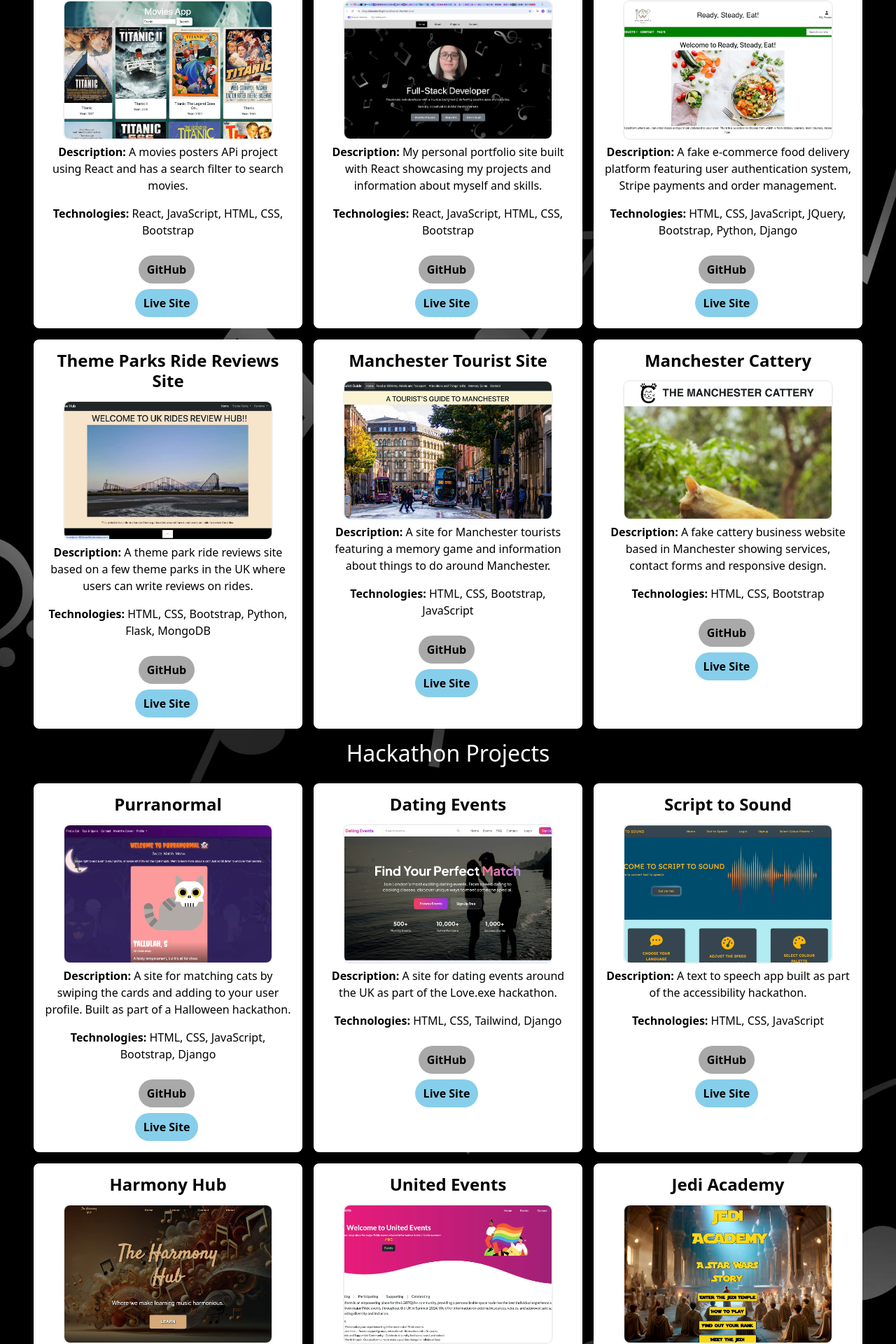
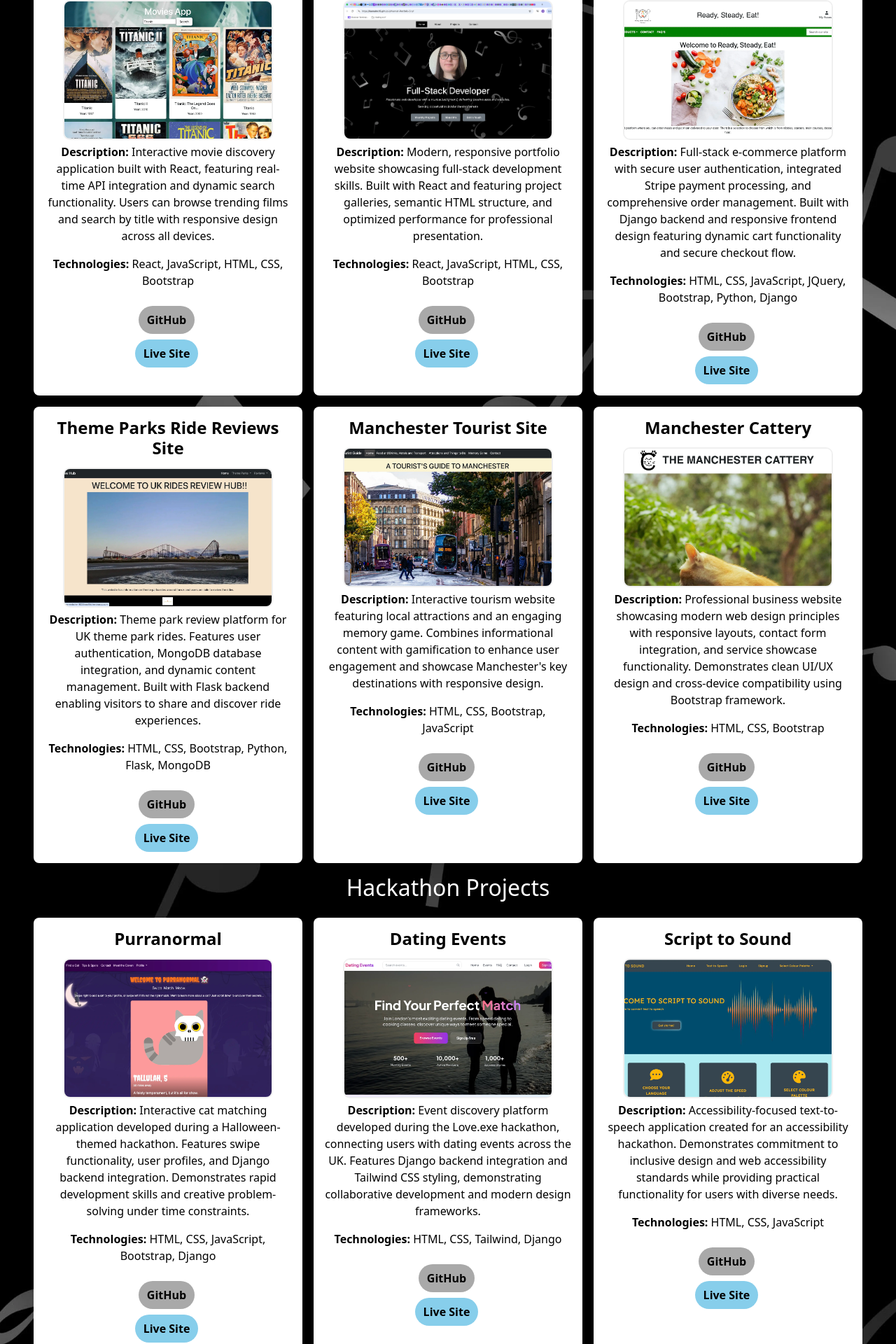
Before and after one commit to hannahro15/Hannah-Portfolio-Site, a React (Create React App) app: page /Hannah-Portfolio-Site/projects in a window 1280 px wide. Shown: the part 232-2152 px from the top of the page at 70% size. Built offline with nearby package versions, Linux system fonts and the light colour scheme.

Commit message:
Improve project descriptions

```diff
--- a/src/data/projectsData.js
+++ b/src/data/projectsData.js
@@ -3,7 +3,7 @@ export const solo_projects = [
     {
         title: "Movies API project",
         image: `${process.env.PUBLIC_URL}/images/movies-api-project.webp`,
-        description: 'A movies posters APi project using React and has a search filter to search movies.',
+        description: 'Interactive movie discovery application built with React, featuring real-time API integration and dynamic search functionality. Users can browse trending films and search by title with responsive design across all devices.',
         technologies: ["React, ", "JavaScript, ", "HTML, ", "CSS, ", "Bootstrap"],
         github: "https://github.com/hannahro15/movies-api-project",
         demo: "https://hannahro15.github.io/movies-api-project/"
@@ -11,7 +11,7 @@ export const solo_projects = [
     {
         title: "Personal Portfolio",
         image: `${process.env.PUBLIC_URL}/images/portfolio-site.webp`,
-        description: "My personal portfolio site built with React showcasing my projects and information about myself and skills.",
+        description: "Modern, responsive portfolio website showcasing full-stack development skills. Built with React and featuring project galleries, semantic HTML structure, and optimized performance for professional presentation.",
         technologies: ["React, ", "JavaScript, ", "HTML, ", "CSS, ", "Bootstrap"],
         github: "https://github.com/hannahro15/Hannah-Portfolio-Site",
         demo: "https://hannahro15.github.io/Hannah-Portfolio-Site/"
@@ -19,7 +19,7 @@ export const solo_projects = [
     {
         title: "Ready, Steady, Eat",
         image: `${process.env.PUBLIC_URL}/images/ready-steady-eat.webp`,
-        description: "A fake e-commerce food delivery platform featuring user authentication system, Stripe payments and order management.",
+        description: "Full-stack e-commerce platform with secure user authentication, integrated Stripe payment processing, and comprehensive order management. Built with Django backend and responsive frontend design featuring dynamic cart functionality and secure checkout flow.",
         technologies: ["HTML, ", "CSS, ", "JavaScript, ", "JQuery, ", "Bootstrap, ", "Python, ", "Django "],
         github: "https://github.com/hannahro15/ready-steady-eat",
         demo: "https://ready-steady-eat-8febfd678f9f.herokuapp.com/"
@@ -27,7 +27,7 @@ export const solo_projects = [
     {
         title: "Theme Parks Ride Reviews Site",
         image: `${process.env.PUBLIC_URL}/images/uk-rides-reviews-hub.webp`,
-        description: "A theme park ride reviews site based on a few theme parks in the UK where users can write reviews on rides.",
+        description: "Theme park review platform for UK theme park rides. Features user authentication, MongoDB database integration, and dynamic content management. Built with Flask backend enabling visitors to share and discover ride experiences.",
         technologies: ["HTML, ", "CSS, ", "Bootstrap, ", "Python, ", "Flask, ", "MongoDB "],
         github: "https://github.com/hannahro15/Theme-park-ride-reviews-site",
         demo: "https://theme-park-reviews-website-f1f235eaa19d.herokuapp.com/"
@@ -35,7 +35,7 @@ export const solo_projects = [
     {
         title: "Manchester Tourist Site",
         image: `${process.env.PUBLIC_URL}/images/manchester-tourist.webp`,
-        description: "A site for Manchester tourists featuring a memory game and information about things to do around Manchester.",
+        description: "Interactive tourism website featuring local attractions and an engaging memory game. Combines informational content with gamification to enhance user engagement and showcase Manchester's key destinations with responsive design.",
         technologies: ["HTML, ", "CSS, ", "Bootstrap, ", "JavaScript "],
         github: "https://github.com/hannahro15/Manchester-Tourist-Project",
         demo: "https://hannahro15.github.io/Manchester-Tourist-Project/"
@@ -43,7 +43,7 @@ export const solo_projects = [
     {
         title: "Manchester Cattery",
         image: `${process.env.PUBLIC_URL}/images/manchester-cattery.webp`,
-        description: "A fake cattery business website based in Manchester showing services, contact forms and responsive design.",
+        description: "Professional business website showcasing modern web design principles with responsive layouts, contact form integration, and service showcase functionality. Demonstrates clean UI/UX design and cross-device compatibility using Bootstrap framework.",
         technologies: ["HTML, ", "CSS, ", "Bootstrap "],
         github: "https://github.com/hannahro15/Cattery-project",
         demo: "https://hannahro15.github.io/Cattery-project/"
@@ -54,7 +54,7 @@ export const hack_projects = [
     {
         title: "Purranormal",
         image: `${process.env.PUBLIC_URL}/images/purranormal.webp`,
-        description: "A site for matching cats by swiping the cards and adding to your user profile. Built as part of a Halloween hackathon.",
+        description: "Interactive cat matching application developed during a Halloween-themed hackathon. Features swipe functionality, user profiles, and Django backend integration. Demonstrates rapid development skills and creative problem-solving under time constraints.",
         technologies: ["HTML, ", "CSS, ", "JavaScript, ", "Bootstrap, ", "Django "],
         github: "https://github.com/hannahro15/CI-Halloween-Hackathon-25-Oct",
         demo: "https://purranormal-26af1e8cdfe0.herokuapp.com/"
@@ -62,7 +62,7 @@ export const hack_projects = [
     {
         title: "Dating Events",
         image: `${process.env.PUBLIC_URL}/images/dating-events.webp`,
-        description: "A site for dating events around the UK as part of the Love.exe hackathon.",
+        description: "Event discovery platform developed during the Love.exe hackathon, connecting users with dating events across the UK. Features Django backend integration and Tailwind CSS styling, demonstrating collaborative development and modern design frameworks.",
         technologies: ["HTML, ", "CSS, ", "Tailwind, ", "Django "],
         github: "https://github.com/hannahro15/CI-Feb25-hackathon",
         demo: "https://dating-events-app-512687071453.herokuapp.com/"
@@ -70,7 +70,7 @@ export const hack_projects = [
     {
         title: "Script to Sound",
         image: `${process.env.PUBLIC_URL}/images/script-to-sound.webp`,
-        description: "A text to speech app built as part of the accessibility hackathon.",
+        description: "Accessibility-focused text-to-speech application created for an accessibility hackathon. Demonstrates commitment to inclusive design and web accessibility standards while providing practical functionality for users with diverse needs.",
         technologies: ["HTML, ", "CSS, ", "JavaScript "],
         github: "https://github.com/hannahro15/Nov24Hackathon",
         demo: "https://script-to-sound-f697c5a0720c.herokuapp.com/"
@@ -78,7 +78,7 @@ export const hack_projects = [
     {
         title: "Harmony Hub",
         image: `${process.env.PUBLIC_URL}/images/harmony-hub.webp`,
-        description: "An app that helps users learn to read music notes on a virtual keyboard.",
+        description: "Interactive music education application combining technical development with musical expertise. Developed during a classical music hackathon, featuring virtual keyboard functionality for learning music notation and bridging my musical background with web development skills.",
         technologies: ["HTML, ", "CSS, ", "JavaScript "],
         github: "https://github.com/justynath/harmony-hackers",
         demo: "https://justynath.github.io/harmony-hackers/"
@@ -86,7 +86,7 @@ export const hack_projects = [
     {
         title: "United Events",
         image: `${process.env.PUBLIC_URL}/images/united-events.webp`,
-        description: "An app for LGTB events around the UK",
+        description: "Community platform for LGBTQ+ events across the UK, developed during a LGBT themed hackathon. Features event discovery, user engagement functionality, and Django backend integration, demonstrating commitment to inclusive digital spaces and teamwork.",
         technologies: ["HTML, ", "CSS, ", "JavaScript, ", "Bootstrap ", "Django"],
         github: "https://github.com/hannahro15/July24Hackathon-United-Events",
         demo: "https://united-events-a9a097150c85.herokuapp.com/"
@@ -94,7 +94,7 @@ export const hack_projects = [
     {
         title: "Jedi Academy",
         image: `${process.env.PUBLIC_URL}/images/jedi-academy.webp`,
-        description: "A site with a Star Wars theme including three games which are Worldle, Whack-a-Mole and a memory game.",
+        description: "Star Wars-themed gaming platform featuring three interactive games: Wordle, Whack-a-Mole, and memory challenges. Collaborative hackathon project showcasing JavaScript game development, responsive design, and team coordination under tight deadlines.",
         technologies: ["HTML, ", "CSS, ", "JavaScript, ", "Bootstrap"],
         github: "https://github.com/stephendawsondev/jedi-academy?tab=readme-ov-file",
         demo: "https://stephendawsondev.github.io/jedi-academy/index.html"
```
